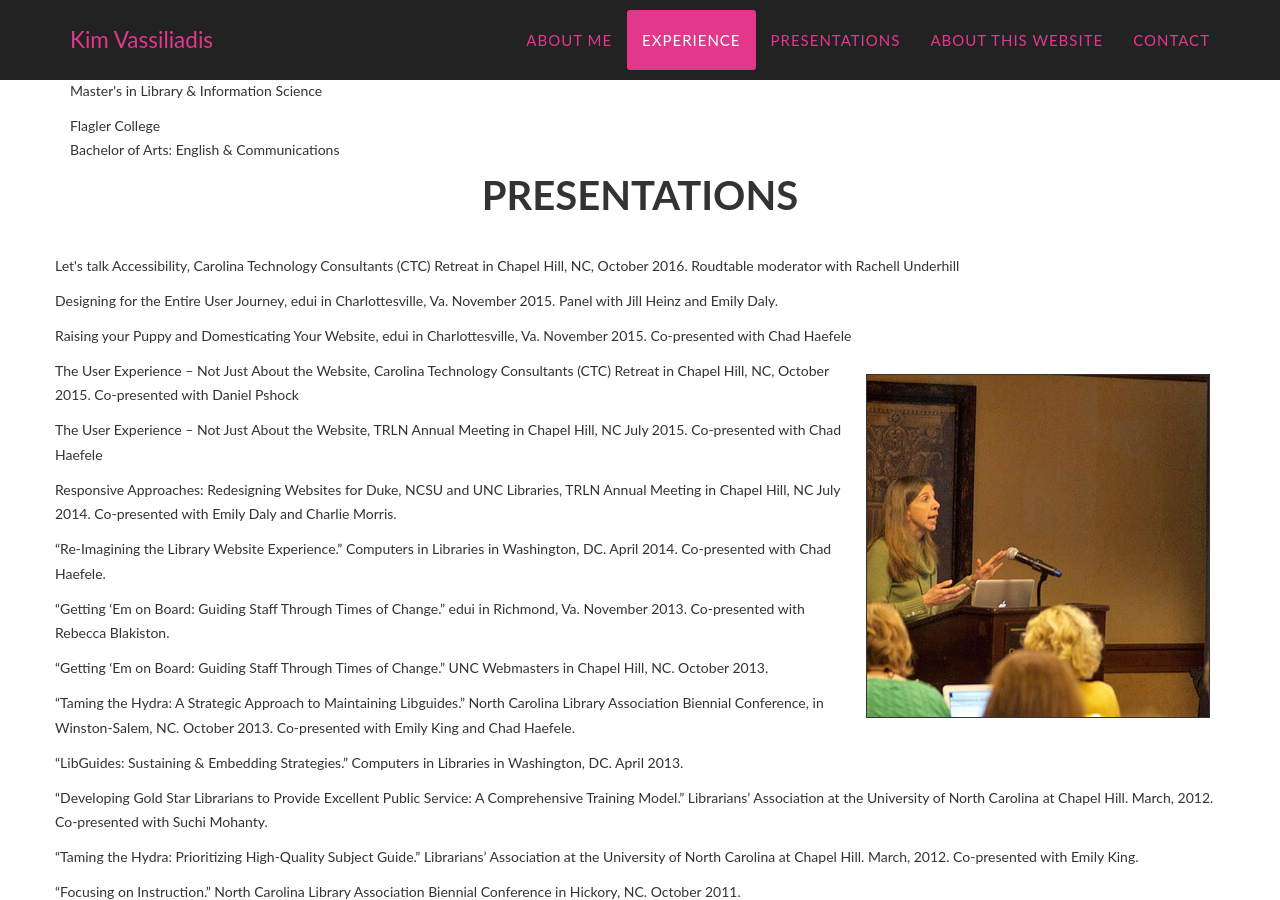
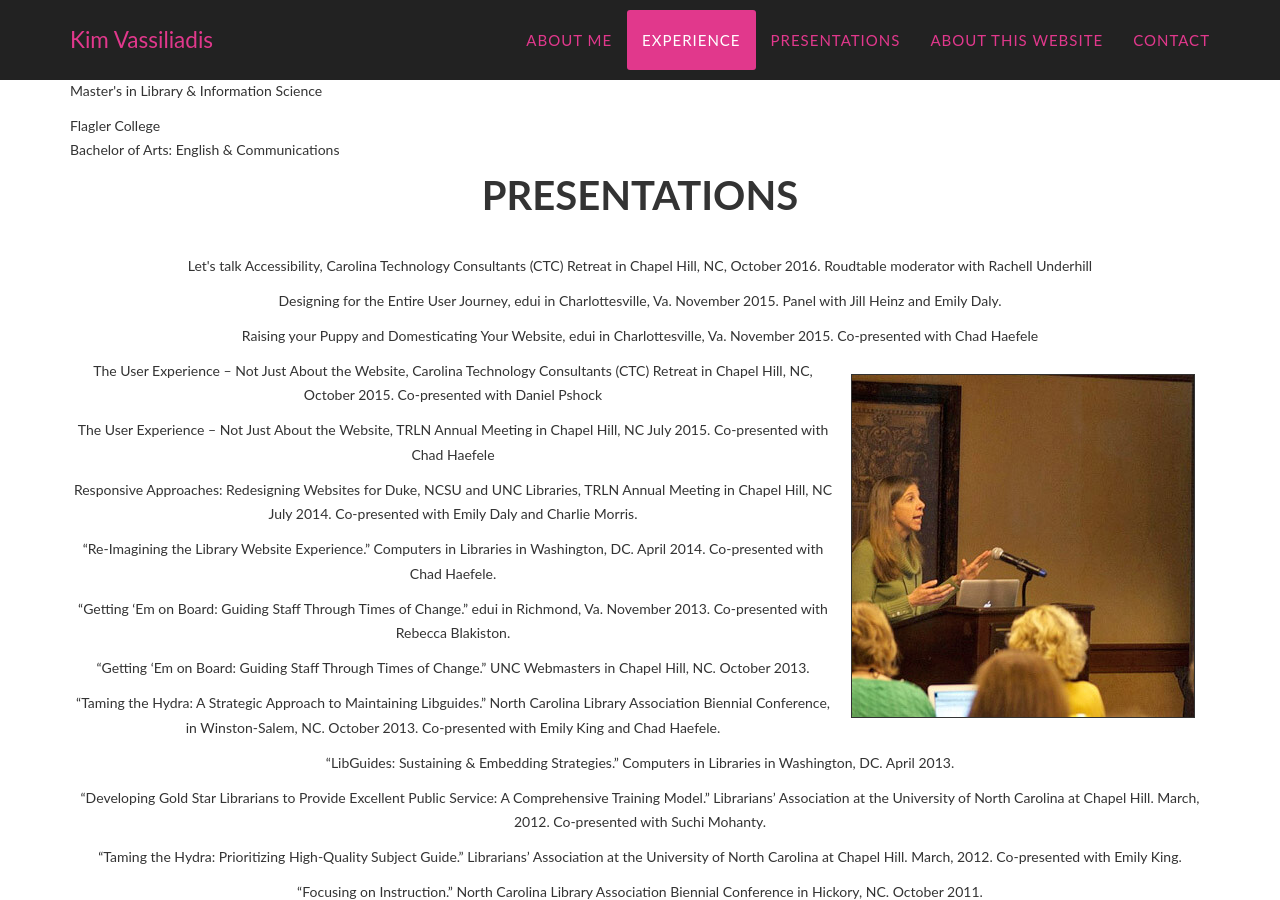
Before and after one commit to kimbrarian/jekyll, a Jekyll site: the page built from index.html, in a window 1280 px wide and 900 px high, scrolled down 2078 px. Built offline with Jekyll 4.4.1, drawn with Linux system fonts in a browser that asks for light colours.

Commit message:
Update presentations.html

```diff
--- a/_includes/presentations.html
+++ b/_includes/presentations.html
@@ -2,6 +2,7 @@
     <section id="presentations">
         <div class="container">
             <div class="row">
+                <div class="col-lg-12 text-center">
                  <h2 class="section-heading" align="center">Presentations</h2><br />
 
                 <p>Let's talk Accessibility, Carolina Technology Consultants (CTC) Retreat in Chapel Hill, NC, October 2016. Roudtable moderator with Rachell Underhill
@@ -37,38 +38,7 @@
 
 
 
-
-                <!--
-                <div class="col-lg-12 text-center">
-                    <h2 class="section-heading">Presentations stuff will go here</h2>
-                    <h3 class="section-subheading text-muted">Lorem ipsum dolor sit amet consectetur.</h3>
                 </div>
-            </div>
-            <div class="row text-center">
-                <div class="col-md-4">
-                    <span class="fa-stack fa-4x">
-                        <i class="fa fa-circle fa-stack-2x text-primary"></i>
-                        <i class="fa fa-shopping-cart fa-stack-1x fa-inverse"></i>
-                    </span>
-                    <h4 class="service-heading">E-Commerce</h4>
-                    <p class="text-muted">Lorem ipsum dolor sit amet, consectetur adipisicing elit. Minima maxime quam architecto quo inventore harum ex magni, dicta impedit.</p>
                 </div>
-                <div class="col-md-4">
-                    <span class="fa-stack fa-4x">
-                        <i class="fa fa-circle fa-stack-2x text-primary"></i>
-                        <i class="fa fa-laptop fa-stack-1x fa-inverse"></i>
-                    </span>
-                    <h4 class="service-heading">Responsive Design</h4>
-                    <p class="text-muted">Lorem ipsum dolor sit amet, consectetur adipisicing elit. Minima maxime quam architecto quo inventore harum ex magni, dicta impedit.</p>
-                </div>
-                <div class="col-md-4">
-                    <span class="fa-stack fa-4x">
-                        <i class="fa fa-circle fa-stack-2x text-primary"></i>
-                        <i class="fa fa-lock fa-stack-1x fa-inverse"></i>
-                    </span>
-                    <h4 class="service-heading">Web Security</h4>
-                    <p class="text-muted">Lorem ipsum dolor sit amet, consectetur adipisicing elit. Minima maxime quam architecto quo inventore harum ex magni, dicta impedit.</p>
-                </div>
-            </div>-->
         </div>
 </section>
```
